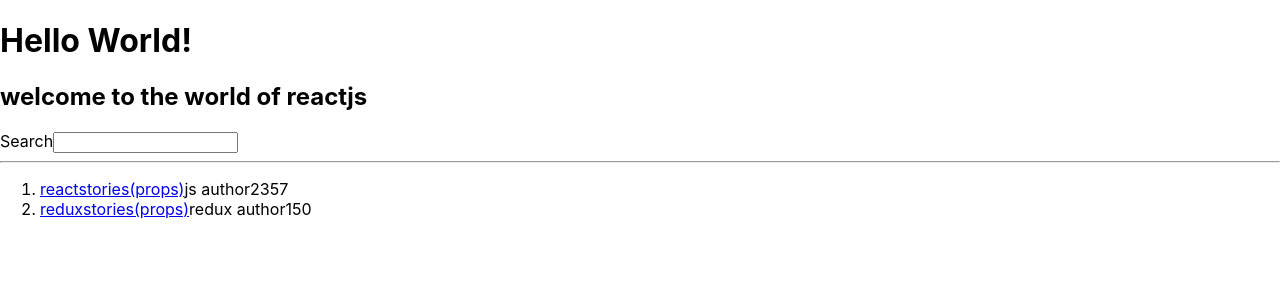
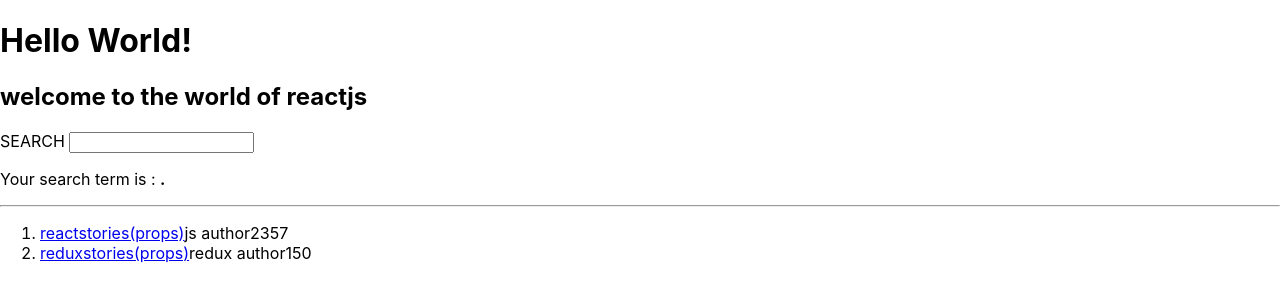
Before and after one commit to prajjwalrodgermassey/hacker-stories, a React (Create React App) app: page / in a window 1280 px wide. Shown: the top 302 px of the page. Built offline with nearby package versions, Linux system fonts and the light colour scheme.

Commit message:
used callback handlers to communicate back with the parent component and also used States and useState hook

```diff
--- a/src/App.js
+++ b/src/App.js
@@ -1,3 +1,4 @@
+import React from 'react';
 import logo from './logo.svg';
 import './App.css';
 
@@ -10,6 +11,8 @@ function setTitle(title)
 
 
 function App() {
+
+  const [searchTerm, setSearchTerm] = React.useState('');
 
   const stories = [
     { title:"reactstories(props)",
@@ -29,19 +32,25 @@ function App() {
     }
     ];
 
+  const handleSearch = (event)=>
+    console.log(event.target.value);
 
   const handleChange = (event)=>
-    console.log(event.target.value);             // this line will act as return statement. while using arrow functions we can omit return
-                                    // return statement if the function contains single line.
+    setSearchTerm(event.target.value);
+
+    // this line will act as return statement. while using arrow functions we can omit return
+                                         // return statement if the function contains single line.
 
   return (
     <div>
       <h1>Hello World!</h1>
       <h2>welcome to the world of {setTitle("reactjs")}</h2>
-      <label htmlFor = "search ">Search</label>
-      <input type = "text" id = "search" onChange={handleChange}/>
+
       {/* <div>{outernotsofun()}</div> */}
+
+      <Search onSearch={handleSearch}/>
       <hr/>
+
       <List list={stories}/>
        {/* <Fun /> */}
     </div>
@@ -71,6 +80,28 @@ const List = props =>
     )
   }
 
+const Search = (props)=>{
+
+  const [searchTerm, setSearchTerm] = React.useState("");
+  function handleChange(event){
+    setSearchTerm(event.target.value);
+    props.onSearch(event);
+  }
+
+
+
+  return(
+  <div>
+    <label htmlFor='search'> SEARCH </label>
+    <input type="text" id="search" onChange={handleChange}/>
+    <p>Your search term is : <strong>{searchTerm}.</strong></p>
+  </div>
+  );
+
+}
+
+
+
 export default App;
 
 /*function Fun(){
```
